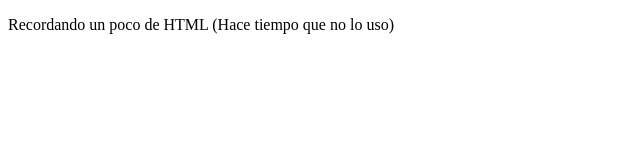
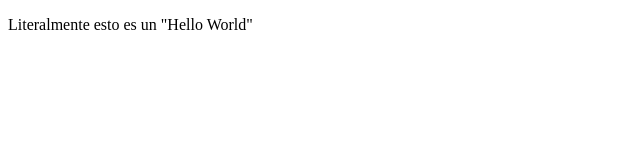
Before and after one commit to JuanV4ldes/Pruebas_Demo, a plain HTML site: page index.html in a window 1280 px wide. Shown: the whole page, without its empty margins (0-640 px from the left). Drawn offline with Linux system fonts and the light colour scheme.

```diff
--- a/index.html
+++ b/index.html
@@ -4,12 +4,12 @@
     <meta charset="UTF-8">
     <meta http-equiv="X-UA-Compatible" content="IE=edge">
     <meta name="viewport" content="width=device-width, initial-scale=1.0">
-    <title>Esto es un "Hello World"</title>
+    <title>Recordando HTML :D</title>
 </head>
 <body>
     <p>
-        Recordando un poco de HTML
-        (Hace tiempo que no lo uso)
+        Literalmente esto es un "Hello World"
+
     </p>
 
 </body>
```
